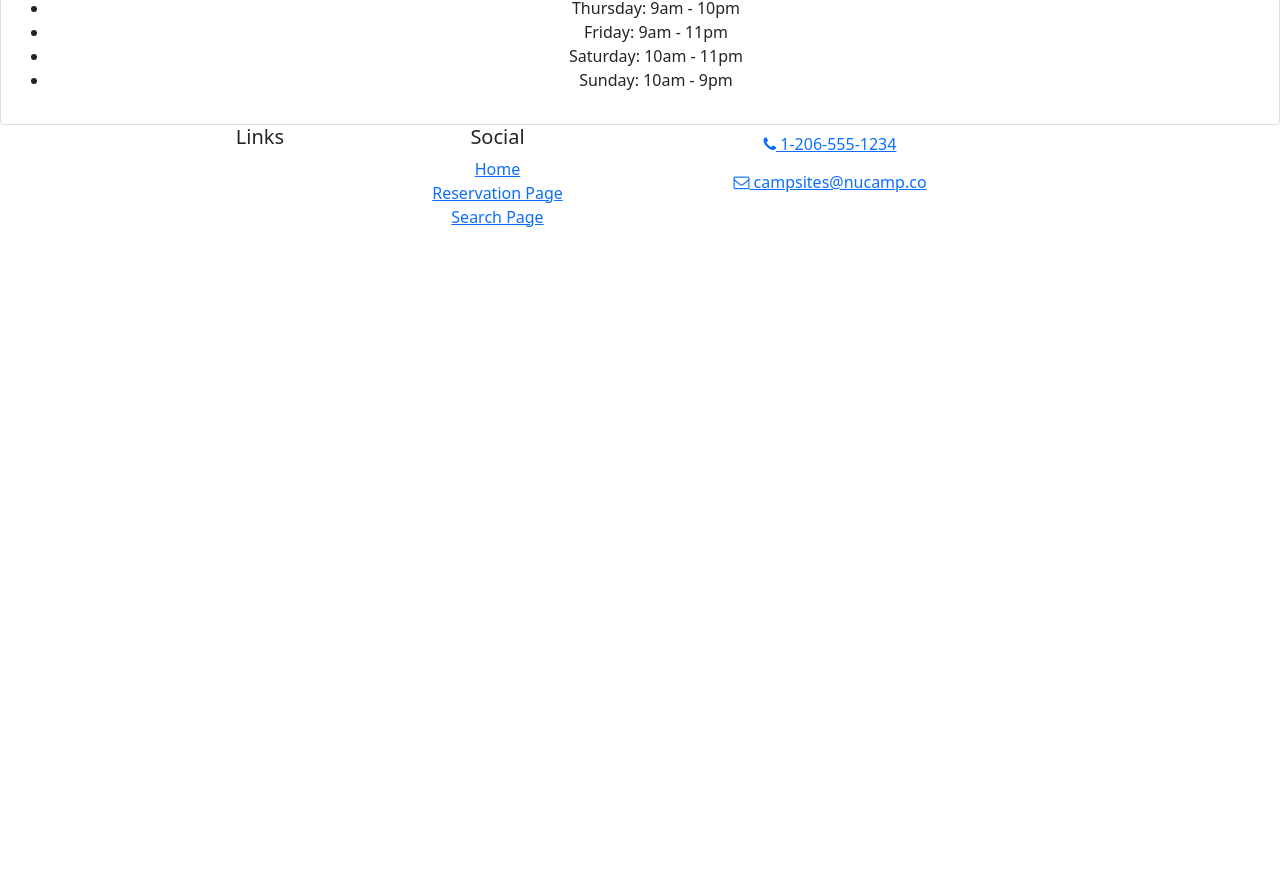
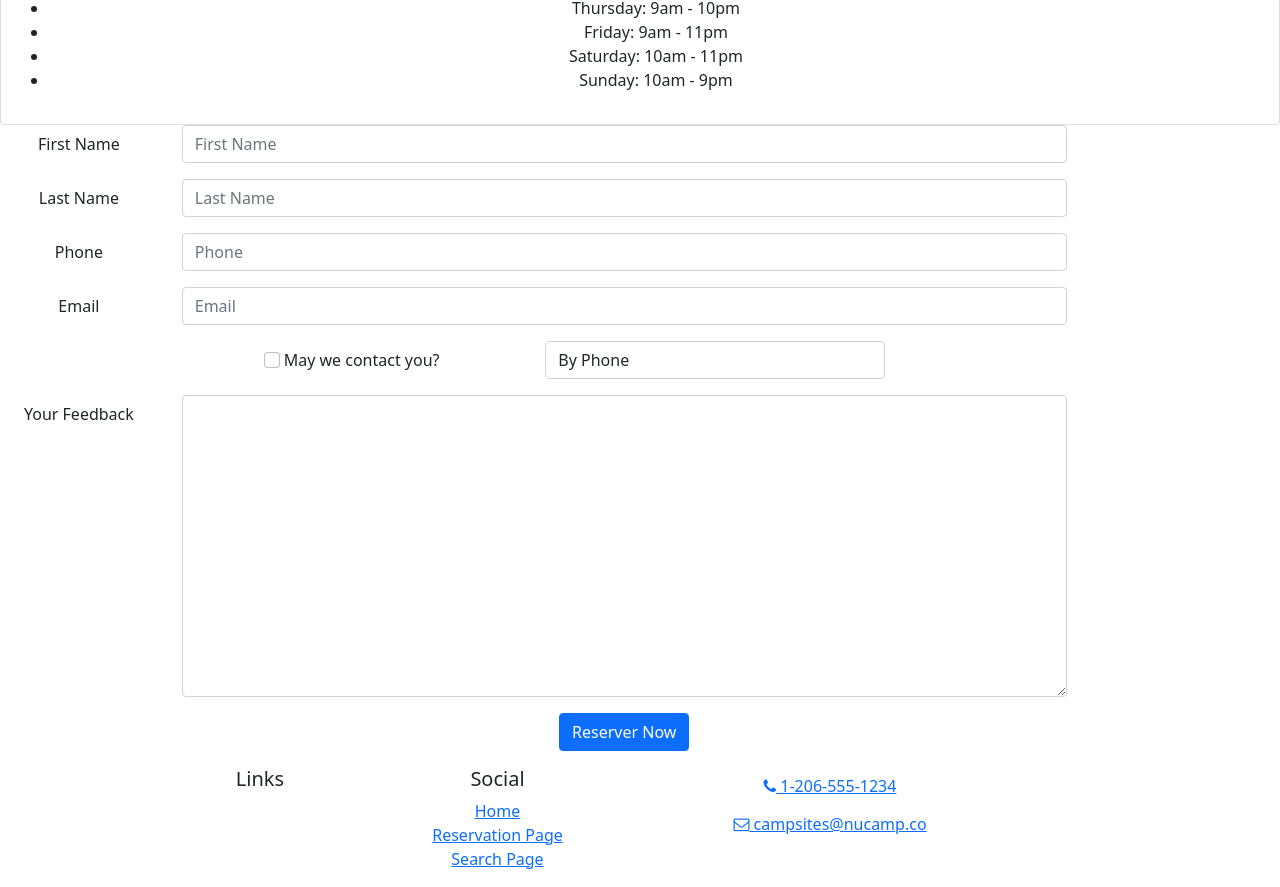
Before and after one commit to amilliiee/project_react, a React (Create React App) app: page /reservation in a window 1280 px wide. Shown: the part 460-1347 px from the top of the page. Before the commit the page ends 800 px from the top, so only its background shows below. Built offline with nearby package versions, Linux system fonts and the light colour scheme.

Commit message:
Reservation form and Validation

```diff
--- a/src/Pages/AddressAndHours.js
+++ b/src/Pages/AddressAndHours.js
@@ -1,8 +1,8 @@
 // MainComponent.js
 
 import React from "react";
-import ADDRESS from "../components/ADDRESS";
-import AddressAndHoursCard from "../components/AddressAndHoursCard";
+import ADDRESS from "../components/AddressAndHours/ADDRESS";
+import AddressAndHoursCard from "../components/AddressAndHours/AddressAndHoursCard";
 
 const AddressAndHours = () => {
   return (
--- a/src/Pages/ReservationPage.js
+++ b/src/Pages/ReservationPage.js
@@ -2,6 +2,8 @@
 import Footer from "../components/Footer";
 import ReservationData from "../components/ReservationData";
 import AddressAndHours from "./AddressAndHours";
+import ReservationForm from "../components/Form/ReservationForm";
+import { Col } from "reactstrap";
 
 const ReservationPage = () => {
   return (
@@ -9,6 +11,9 @@
       <Header />
       <ReservationData />
       <AddressAndHours />
+      <Col md="10">
+        <ReservationForm />
+      </Col>
       <Footer />
     </div>
   );
--- /dev/null
+++ b/src/components/Form/ReservationForm.js
@@ -0,0 +1,122 @@
+import { Formik, Form, Field, ErrorMessage } from "formik";
+import { Button, Label, Col, FormGroup } from "reactstrap";
+import { validateReservationForm } from "./validateReservationForm";
+const ReservationForm = () => {
+  const handleSubmit = (values, { resetForm }) => {
+    console.log("form values:", values);
+    console.log("in JSON format:", JSON.stringify(values));
+    resetForm();
+  };
+  return (
+    <Formik
+      initialValues={{
+        firstName: "",
+        lastName: "",
+        phoneNum: "",
+        email: "",
+        agree: false,
+        contactType: "By Phone",
+        feedback: "",
+      }}
+      onSubmit={handleSubmit}
+      validate={validateReservationForm}
+    >
+      <Form>
+        <FormGroup row>
+          <Label htmlFor="firstName" md="2">
+            First Name
+          </Label>
+          <Col md="10">
+            <Field
+              name="firstName"
+              placeHolder="First Name"
+              className="form-control"
+            />
+            <ErrorMessage name="firstName">
+              {(msg) => <p className="text-danger">{msg}</p>}
+            </ErrorMessage>
+          </Col>
+        </FormGroup>
+        <FormGroup row>
+          <Label htmlFor="lastName" md="2">
+            Last Name
+          </Label>
+          <Col md="10">
+            <Field
+              name="lastName"
+              placeHolder="Last Name"
+              className="form-control"
+            />
+            <ErrorMessage name="lastName">
+              {(msg) => <p className="text-danger">{msg}</p>}
+            </ErrorMessage>
+          </Col>
+        </FormGroup>
+        <FormGroup row>
+          <Label htmlFor="phoneNum" md="2">
+            Phone
+          </Label>
+          <Col md="10">
+            <Field
+              name="phoneNum"
+              placeHolder="Phone"
+              className="form-control"
+            />
+            <ErrorMessage name="phoneNum">
+              {(msg) => <p className="text-danger">{msg}</p>}
+            </ErrorMessage>
+          </Col>
+        </FormGroup>
+        <FormGroup row>
+          <Label htmlFor="email" md="2">
+            Email
+          </Label>
+          <Col md="10">
+            <Field
+              name="email"
+              placeHolder="Email"
+              type="email"
+              className="form-control"
+            />
+            <ErrorMessage name="email">
+              {(msg) => <p className="text-danger">{msg}</p>}
+            </ErrorMessage>
+          </Col>
+        </FormGroup>
+        <FormGroup row>
+          <Label check md={{ size: 4, offset: 2 }}>
+            <Field name="agree" type="checkbox" className="form-check-input" />{" "}
+            May we contact you?
+          </Label>
+          <Col md="4">
+            <Field name="contactType" as="select" className="form-control">
+              <option>By Phone</option>
+              <option>By Email</option>
+            </Field>
+          </Col>
+        </FormGroup>
+        <FormGroup row>
+          <Label htmlFor="feedback" md="2">
+            Your Feedback
+          </Label>
+          <Col md="10">
+            <Field
+              name="feedback"
+              as="textarea"
+              rows="12"
+              className="form-control"
+            />
+          </Col>
+        </FormGroup>
+        <FormGroup row>
+          <Col md={{ size: 10, offset: 2 }}>
+            <Button type="submit" color="primary">
+              Reserver Now
+            </Button>
+          </Col>
+        </FormGroup>
+      </Form>
+    </Formik>
+  );
+};
+export default ReservationForm;
--- /dev/null
+++ b/src/components/Form/validateReservationForm.js
@@ -0,0 +1,25 @@
+export const validateReservationForm = (values) => {
+  const errors = {};
+  if (!values.firstName) {
+    errors.firstName = "Required";
+  } else if (values.firstName.length < 2) {
+    errors.firstName = "Must be at least 2 characters.";
+  } else if (values.firstName.length > 15) {
+    errors.firstName = "Must be 15 characters or less";
+  }
+  if (!values.lastName) {
+    errors.lastName = "Required";
+  } else if (values.lastName.length < 2) {
+    errors.lastName = "Must be at least 2 characters.";
+  } else if (values.lastName.length > 15) {
+    errors.lastName = "Must be 15 characters or less";
+  }
+  const reg = /^\d+$/;
+  if (!reg.test(values.phoneNum)) {
+    errors.phoneNum = "The phone number should contain only numbers.";
+  }
+  if (!values.email.includes("@")) {
+    errors.email = "Email should contain a @";
+  }
+  return errors;
+};
```
Also changed, not shown: src/components/AddressAndHours/ADDRESS.js (renamed from src/components/ADDRESS.js), src/components/AddressAndHours/AddressAndHoursCard.js (renamed from src/components/AddressAndHoursCard.js).
